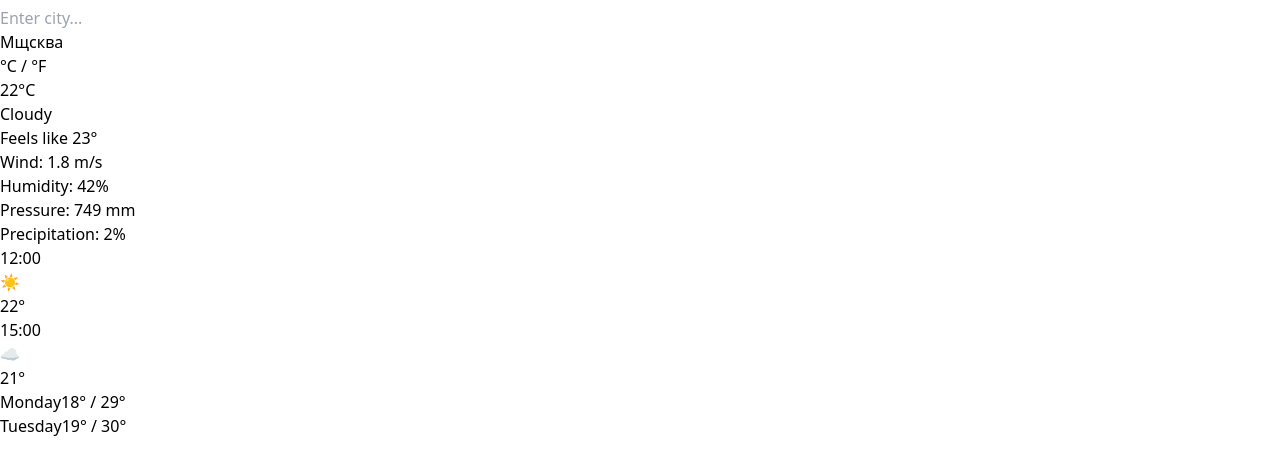
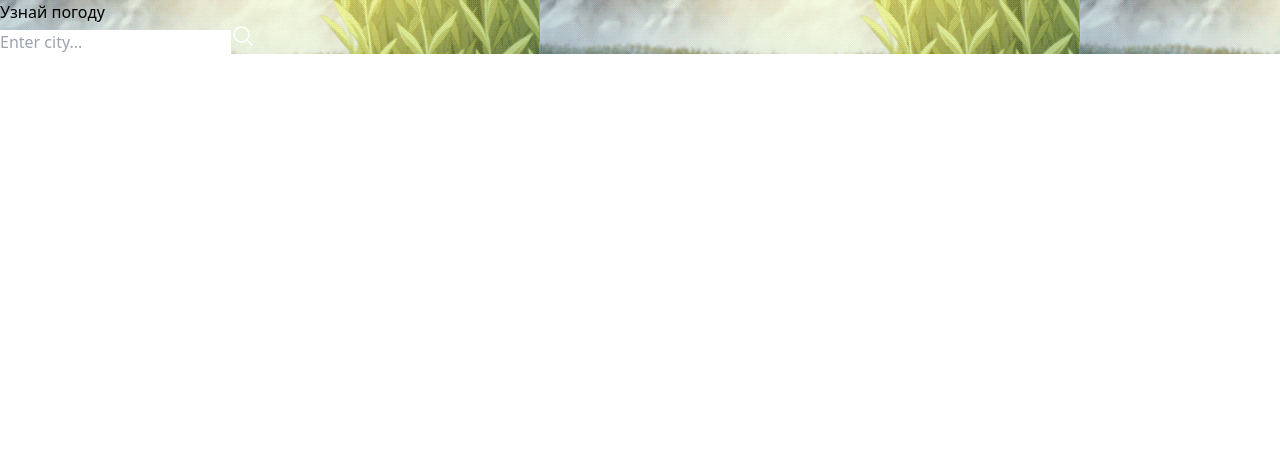
Before and after one commit to vlada-kuvardina/weather-app, a React (Vite) app: page / in a window 1280 px wide. Shown: the top 474 px of the page. Built offline with nearby package versions, Linux system fonts and the light colour scheme.

Commit message:
feat: add weather API integration

```diff
--- a/src/pages/WeatherApp.jsx
+++ b/src/pages/WeatherApp.jsx
@@ -1,19 +1,35 @@
-import { useState } from "react"
+import { useState, useEffect } from "react"
 import WeatherScreen from "../screens/WeatherScreen"
 import SearchScreen from "../screens/SearchScreen"
+import getCurrentWeather from "../services/weatherAPI"
 
 const WeatherApp = () => {
 
-    const [city, setCity] = useState("Мщсква")
+    const [weather, setWeather] = useState(null);
+    const [city, setCity] = useState("");
+
+    const fetchWeather = async () => {
+        const data = await getCurrentWeather(city);
+        setWeather(data);
+    };
+
+    useEffect(() => {
+        if (city) {
+            fetchWeather();
+        }
+    }, [city]);
 
     return (
         <div>
             {city ?
                 <WeatherScreen
                     city={city}
+                    weather={weather}
                 />
                 :
-                <SearchScreen />
+                <SearchScreen
+                    setCity={setCity}
+                />
             }
         </div>
     )
```
